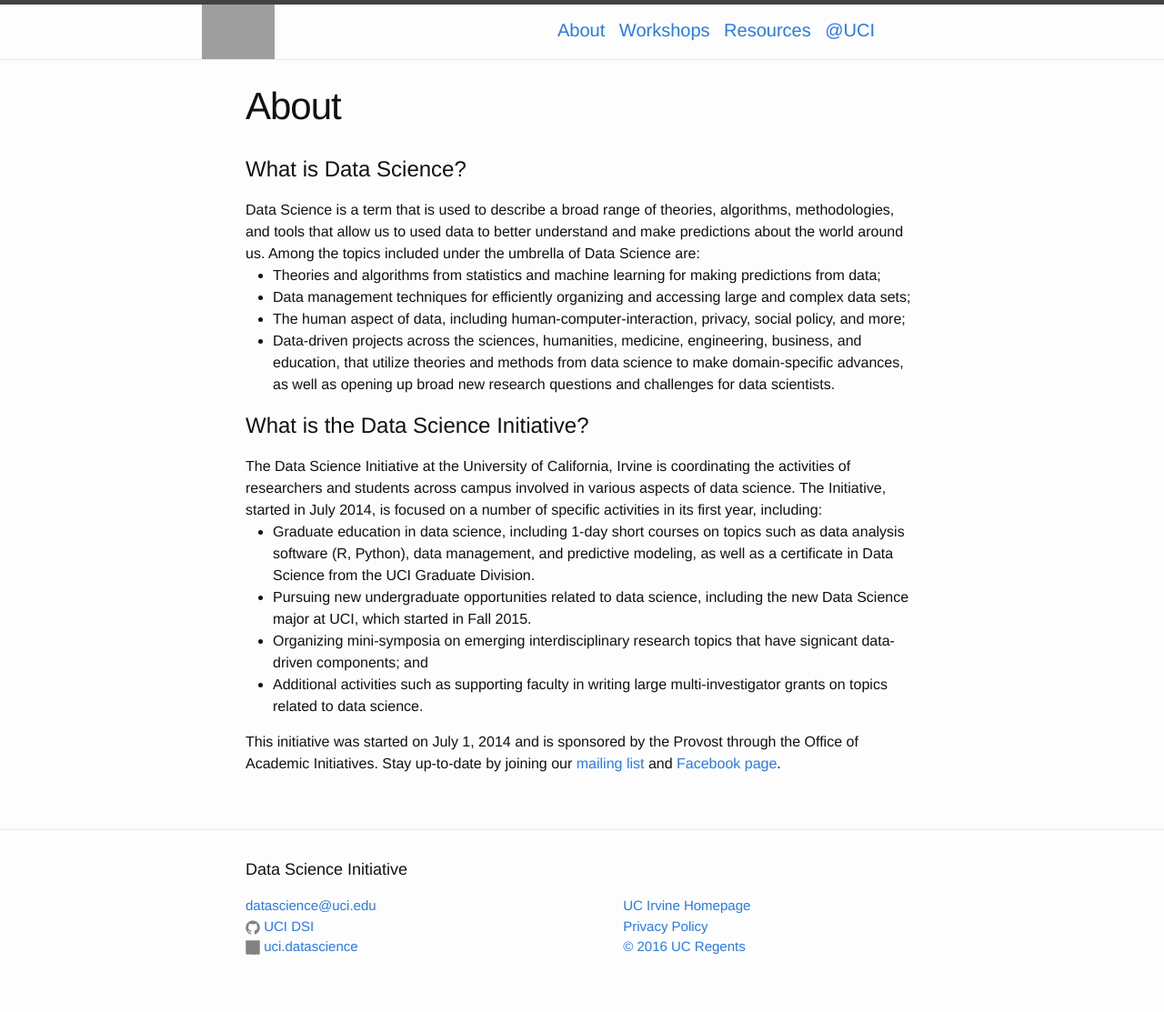
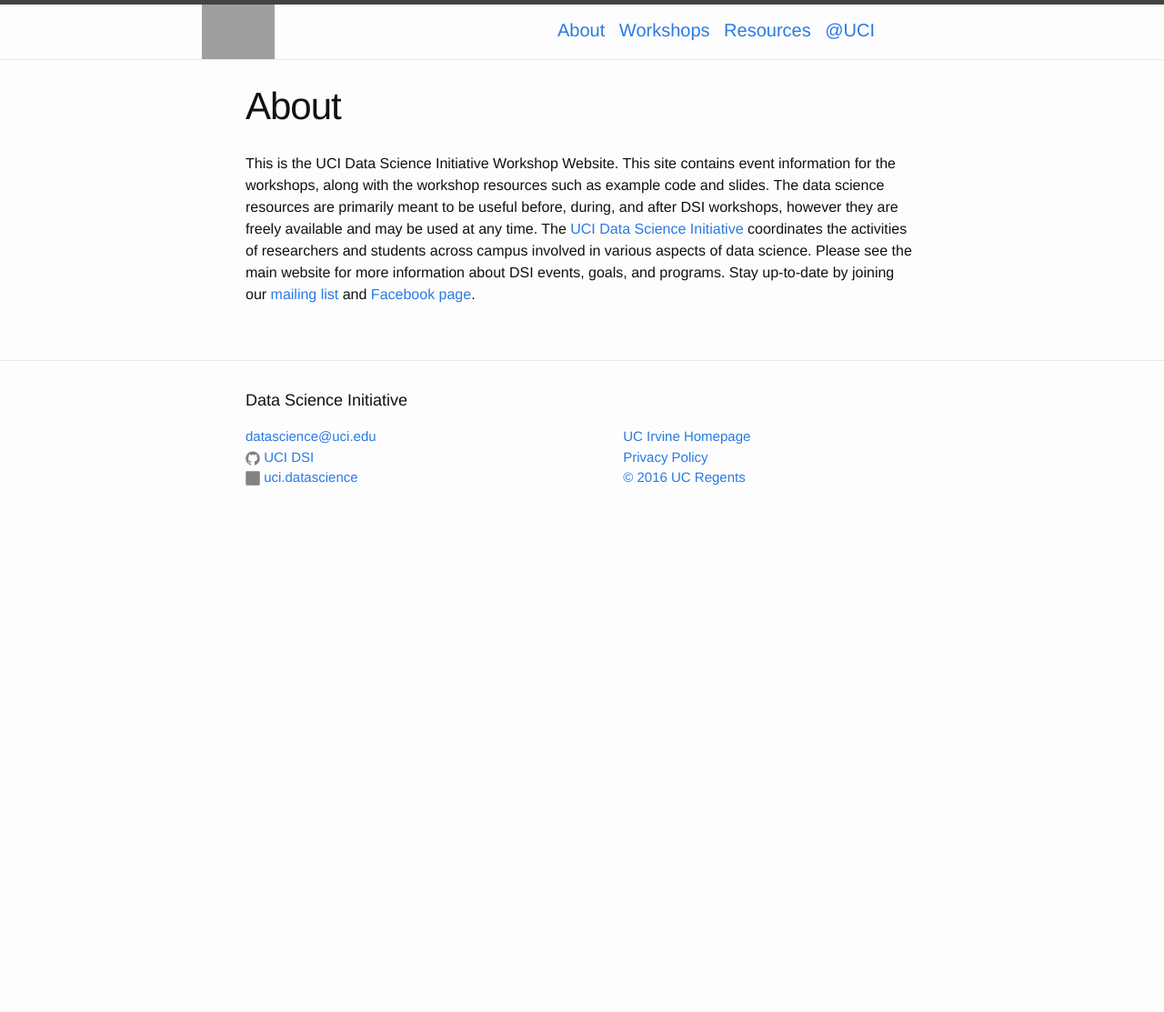
Before and after one commit to UCIDataScienceInitiative/UCIDataScienceInitiative.github.io, a Jekyll site: the page built from About/index.html, in a window 1280 px wide. Shown: the whole page at 91% size. Built offline with Jekyll 4.4.1, drawn with Linux system fonts in a browser that asks for light colours; after the commit the page ends 900 px from its top, so only the background shows below that; grey boxes are pictures that could not be loaded.

Commit message:
update about page

```diff
--- a/About/index.html
+++ b/About/index.html
@@ -4,25 +4,6 @@
 permalink: /About/
 ---
 
-<h1>What is Data Science?</h1>
+This is the UCI Data Science Initiative Workshop Website. This site contains event information for the workshops, along with the workshop resources such as example code and slides. The data science resources are primarily meant to be useful before, during, and after DSI workshops, however they are freely available and may be used at any time.
 
-Data Science is a term that is used to describe a broad range of theories, algorithms, methodologies, and tools that allow us to used data to better understand and make predictions about the world around us. Among the topics included under the umbrella of Data Science are:
-<ul>
-	<li>Theories and algorithms from statistics and machine learning for making predictions from data;</li>
-	<li>Data management techniques for efficiently organizing and accessing large and complex data sets;</li>
-	<li>The human aspect of data, including human-computer-interaction, privacy, social policy, and more;</li>
-	<li>Data-driven projects across the sciences, humanities, medicine, engineering, business, and education, that utilize theories and methods from data science to make domain-specific advances, as well as opening up broad new research questions and challenges for data scientists.</li>
-</ul>
-
-
-<h1>What is the Data Science Initiative?</h1>
-The Data Science Initiative at the University of California, Irvine is coordinating the activities of researchers and students across campus involved in various aspects of data science. The Initiative, started in July 2014, is focused on a number of specific activities in its first year, including:
-<ul>
-	<li>Graduate education in data science, including 1-day short courses on topics such as data analysis software (R, Python), data management, and predictive modeling, as well as a certificate in Data Science from the UCI Graduate Division.</li>
-	<li>Pursuing new undergraduate opportunities related to data science, including the new Data Science major at UCI, which started in Fall 2015.</li>
-	<li>Organizing mini-symposia on emerging interdisciplinary research topics that have signicant data-driven components; and</li>
-	<li>Additional activities such as supporting faculty in writing large multi-investigator grants on topics related to data science.</li>
-</ul>
-This initiative was started on July 1, 2014 and is sponsored by the Provost through the Office of Academic Initiatives.
-
-Stay up-to-date by joining our <a href="https://maillists.uci.edu/mailman/listinfo/datascience-initiative/" target="_blank">mailing list</a> and <a href="https://www.facebook.com/uci.datascience/" target="_blank">Facebook page</a>.
+The <a href="http://datascience.uci.edu/about/">UCI Data Science Initiative</a> coordinates  the activities of researchers and students across campus involved in various aspects of data science. Please see the main website for more information about DSI events, goals, and programs. Stay up-to-date by joining our <a href="https://maillists.uci.edu/mailman/listinfo/datascience-initiative/" target="_blank">mailing list</a> and <a href="https://www.facebook.com/uci.datascience/" target="_blank">Facebook page</a>.
```
